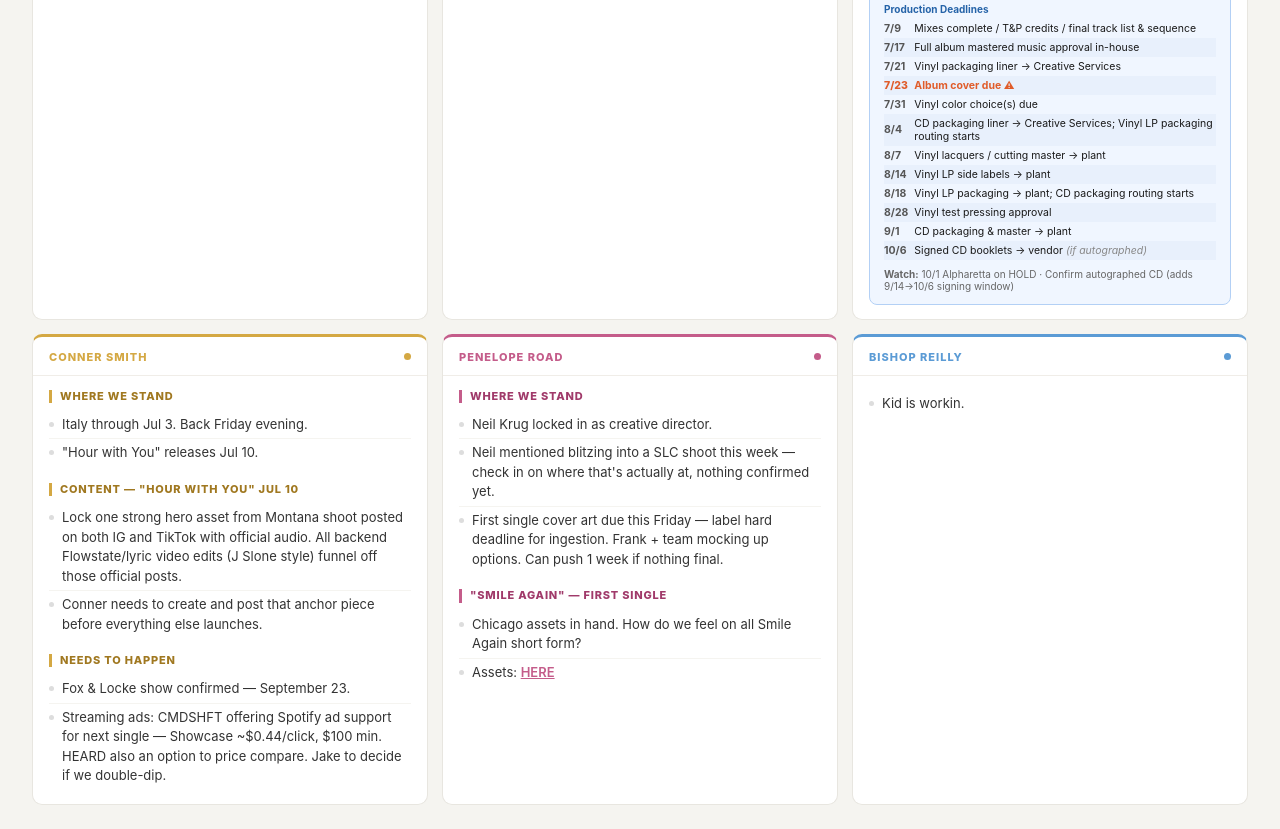
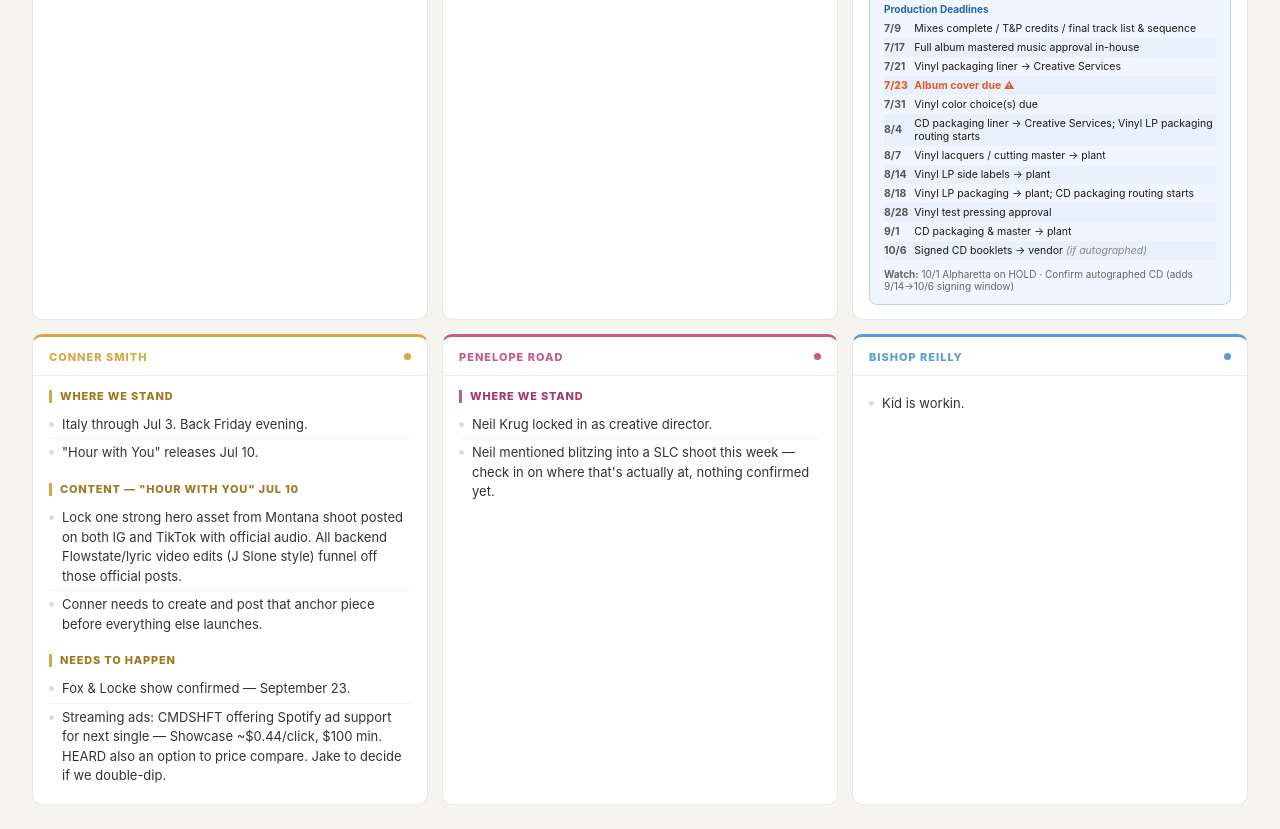
Before and after one commit to jetty1010/pioneer-hub, a plain HTML site: page index.html in a window 1280 px wide. Shown: the part 574-1403 px from the top of the page. Drawn offline with Linux system fonts and the light colour scheme.

Commit message:
Penelope Road: remove Smile Again section and cover art deadline line

```diff
--- a/index.html
+++ b/index.html
@@ -379,12 +379,6 @@
       <ul class="items">
         <li>Neil Krug locked in as creative director.</li>
         <li>Neil mentioned blitzing into a SLC shoot this week — check in on where that's actually at, nothing confirmed yet.</li>
-        <li>First single cover art due this Friday — label hard deadline for ingestion. Frank + team mocking up options. Can push 1 week if nothing final.</li>
-      </ul>
-      <div class="section-lbl">"Smile Again" — First Single</div>
-      <ul class="items">
-        <li>Chicago assets in hand. How do we feel on all Smile Again short form?</li>
-        <li>Assets: <a href="https://www.dropbox.com/scl/fo/5yl6eptr3ndlaty3ab1an/ABtgQGI6QE6Rm0fFt96MZZ8?rlkey=5kc6poe6gu9c8mdou2fri91rq&st=1ymu5ja9&dl=0" target="_blank" style="color:#c45c8a;font-weight:600;">HERE</a></li>
       </ul>
     </div>
   </div>
```
